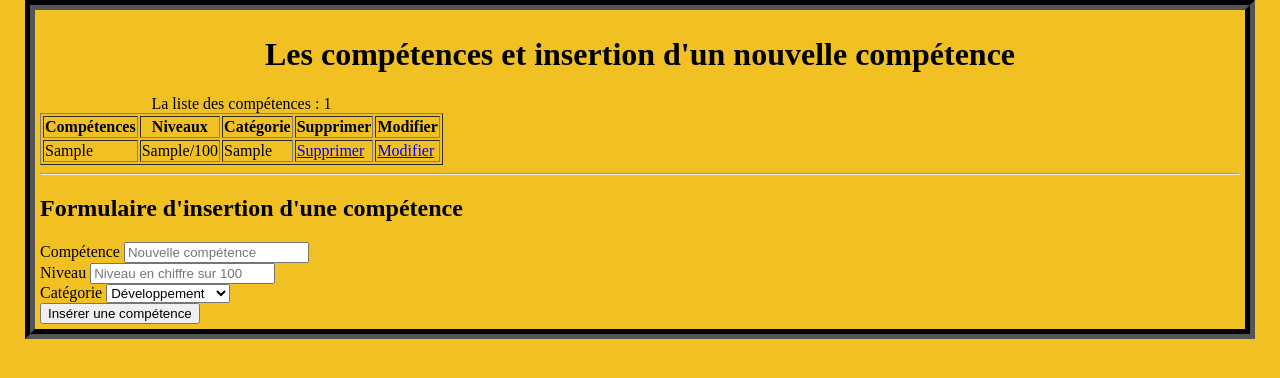
After one commit to DamienThiago93230/damienPORTEFOLIO, a PHP site: page /competences.php in a window 1280 px wide. The commit adds this page. Shown: the top 378 px of the page. Run offline with PHP 8.4, Linux system fonts and the light colour scheme; tables that the repository leaves empty or names only in its code hold one stand-in row (values such as "Sample post").

Commit message:
C06
Création pages :
     - loisirs.php
          * Formulaire d'insertion d'un
             loisir
     - competence.php
           * Formulaire d'insertion d'une
              compétence
     - modif_loisir.php
     - modif_competence.php

```diff
--- /dev/null
+++ b/admin/competences.php
@@ -0,0 +1,111 @@
+<?php require 'connexion.php';
+
+// Insertion d'un élément en BDD
+if (isset($_POST['competence']) && $_POST['niveau'] != '' && $_POST['categorie'] != '') // Si on à reçu une nouvelle compétence
+{
+    $competence = addslashes ($_POST['competence']);
+    $niveau = addslashes ($_POST['niveau']);
+    $categorie = addslashes ($_POST['categorie']);
+
+    $pdoCV -> exec(" INSERT INTO t_competences VALUES (NULL, '$competence', '$niveau', '$categorie', '1')");
+
+    header("location: ../admin/competences.php");
+
+    exit();
+}// ferme le if isset $_POST
+//******************************/
+
+// Suppression d'un élément(ici : competence) de la BDD
+if (isset($_GET['id_competence'])) // On récupére ce que je supprime dans l'url par son id
+{
+    $efface = $_GET['id_competence']; // je passe l'id dans une variable $efface
+    $sql = " DELETE FROM t_competences WHERE id_competence='$efface' "; // Requête pur supprimer un élément de la BDD
+
+    $pdoCV -> query($sql); // On peut le faire avec exec() également
+
+    header("location: ../admin/competences.php");
+}// ferme le if isset $_GET pour suppression
+?>
+
+<!DOCTYPE html>
+<html lang="fr">
+<head>
+    <meta charset="UTF-8">
+    <meta name="viewport" content="width=device-width, initial-scale=1.0">
+    <meta http-equiv="X-UA-Compatible" content="ie=edge">
+    <link rel="stylesheet" href="css/style.css">
+    <title>Admin : les compétences</title>
+</head>
+<body>
+
+<h1>Les compétences et insertion d'un nouvelle compétence</h1>
+
+    <?php
+        // Requête pour compter et chercher plusieurs enregistrements on ne peut compter qui si on a préparer(avec : prepare) la rrequête
+        $sql = $pdoCV -> prepare("SELECT * FROM t_competences");
+        $sql -> execute();
+        $nbr_competence = $sql -> rowCount();
+    ?>
+
+    <div class="voir">
+        <table border="1">
+        <caption>La liste des compétences : <?php echo $nbr_competence; ?></caption>
+            <thead>
+                <tr>
+                    <th>Compétences </th>
+                    <th>Niveaux </th>
+                    <th>Catégorie </th>
+                    <th>Supprimer </th>
+                    <th>Modifier </th>
+                </tr>
+            </thead>
+            <?php
+            while($ligne_competence = $sql -> fetch())
+                {
+            ?>
+            <tbody>
+                <tr>
+                    <td><?php echo $ligne_competence['competence']; ?></td>
+                    <td><?php echo $ligne_competence['niveau']; ?>/100</td>
+                    <td><?php echo $ligne_competence['categorie']; ?></td>
+                    <td>
+                        <a href="competences.php?id_competence=<?php echo $ligne_competence['id_competence']; ?>">Supprimer</a>
+                    </td>
+                    <td>
+                        <a href="modif_competence.php?id_competence=<?php echo $ligne_competence['id_competence']; ?>">Modifier</a>
+                    </td>
+                </tr>
+            <?php
+                } // Fin du while
+            ?>
+            </tbody>
+        </table>
+    </div>
+    <hr>
+    <h2>Formulaire d'insertion d'une compétence</h2>
+    <!-- Insertion d'un nouveau compétence -->
+    <form action="competences.php" method="post">
+        <div class="">
+            <label for="competence">Compétence</label>
+            <input type="text" name="competence" placeholder="Nouvelle compétence" required>
+        </div>
+        <div class="">
+            <label for="niveau">Niveau</label>
+            <input type="text" name="niveau" placeholder="Niveau en chiffre sur 100" required>
+        </div>
+        <div class="">
+            <label for="categorie">Catégorie</label>
+            <select name="categorie" id="categorie">
+                <option value="developpement">Développement</option>
+                <option value="infographie">Infographie</option>
+                <option value="gestion_de_projet">Gestion de projet</option>
+            </select>
+        </div>
+        <div class="">
+            <button type="submit">Insérer une compétence</button>
+        </div>
+
+
+    </form>
+</body>
+</html>
--- /dev/null
+++ b/admin/css/style.css
@@ -0,0 +1,11 @@
+/* style test pour la page test.php */
+body{
+    background: rgb(241, 193, 36);
+    border: 10px groove black;
+    margin: 0 auto;
+    width: 1200px;
+    padding: 5px;
+}
+h1{
+    text-align: center;
+}
--- a/admin/test.php
+++ b/admin/test.php
@@ -6,13 +6,14 @@
     <meta charset="UTF-8">
     <meta name="viewport" content="width=device-width, initial-scale=1.0">
     <meta http-equiv="X-UA-Compatible" content="ie=edge">
+    <link rel="stylesheet" href="test_style.css">
     <?php
         // Requête pour une seul info
         $sql = $pdoCV->query(" SELECT * FROM t_utilisateurs ");
         $ligne_utilisateur = $sql->fetch();
     ?>
     <title>Admin : <?php echo $ligne_utilisateur['pseudo']; ?></title>
-    <link rel="stylesheet" href="test_style.css">
+
 </head>
 <body>
     <h1>Test en cours</h1>
```
Also changed, not shown: admin/coucou.php (+8 -19 lines), admin/loisirs.php (added, +92 -0 lines), admin/modif_competence.php (added, +64 -0 lines), admin/modif_loisir.php (added, +48 -0 lines), admin/css/test_style.css (renamed from admin/test_style.css), admin/sauvegardes/bdd.png (added), admin/sauvegardes/damien_portefolio.sql (renamed from saves/damien_portefolio.sql), css/style.css (deleted).
